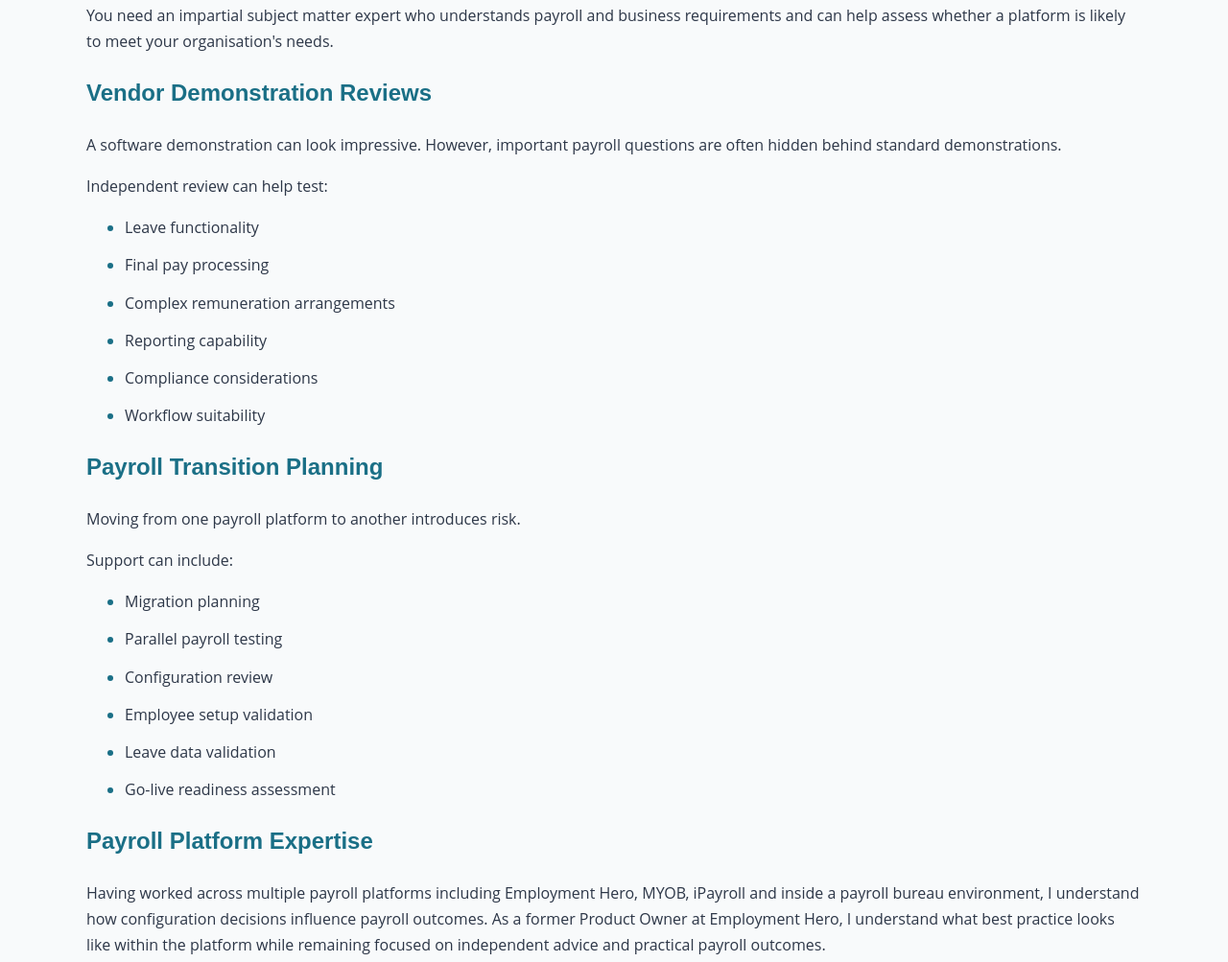
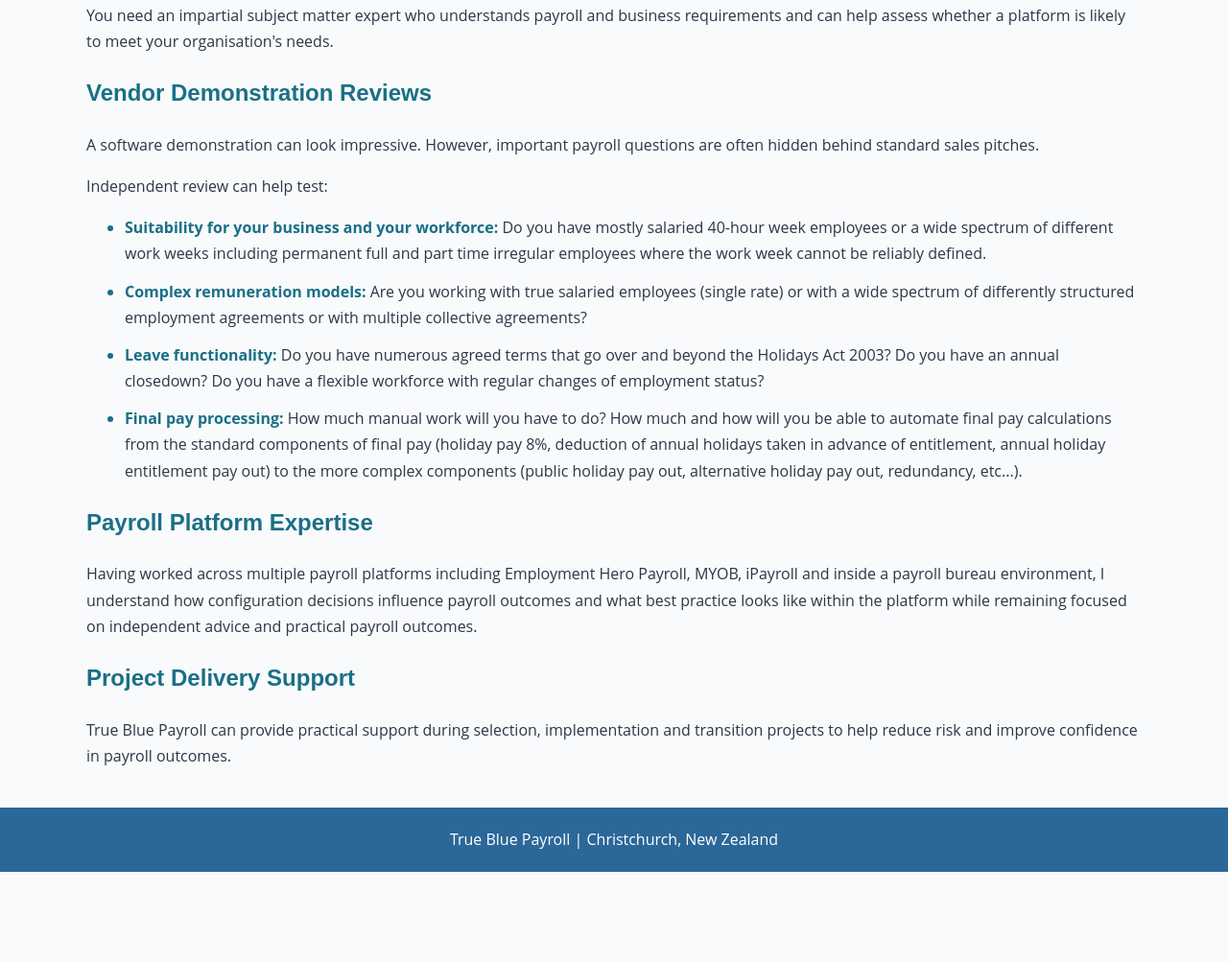
Before and after one commit to GraemeWoodward/TrueBluePayroll, a plain HTML site: page platform-selection-and-transition.html in a window 1280 px wide. Shown: the part 499-1502 px from the top of the page at 96% size. After the commit the page ends 1408 px from the top, so only its background shows below. Drawn offline with Linux system fonts and the light colour scheme.

Commit message:
Tweaked wordingon numerous pages after feedback from Laurence.

```diff
--- a/platform-selection-and-transition.html
+++ b/platform-selection-and-transition.html
@@ -24,7 +24,7 @@
 </header>
 
 <main class="container">
-<h1>Payroll Platform Selection and Transition</h1>
+<h1>Payroll Platform Selection</h1>
 
 <p>Selecting a payroll platform is one of the most important payroll decisions a business makes.</p>
 
@@ -40,19 +40,34 @@
 
 <h2>Vendor Demonstration Reviews</h2>
 
-<p>A software demonstration can look impressive. However, important payroll questions are often hidden behind standard demonstrations.</p>
+<p>A software demonstration can look impressive. However, important payroll questions are often hidden behind standard sales pitches.</p>
 
 <p>Independent review can help test:</p>
 
 <ul>
-<li>Leave functionality</li>
-<li>Final pay processing</li>
-<li>Complex remuneration arrangements</li>
-<li>Reporting capability</li>
-<li>Compliance considerations</li>
-<li>Workflow suitability</li>
+
+<li><strong>Suitability for your business and your workforce:</strong> Do you
+have mostly salaried 40-hour week employees or a wide spectrum of different
+work weeks including permanent full and part time irregular employees where the
+work week cannot be reliably defined.</li>
+
+<li><strong>Complex remuneration models:</strong> Are you working with true
+salaried employees (single rate) or with a wide spectrum of differently
+structured employment agreements or with multiple collective agreements? </li>
+
+<li><strong>Leave functionality:</strong> Do you have numerous agreed terms
+that go over and beyond the Holidays Act 2003? Do you have an annual closedown?
+Do you have a flexible workforce with regular changes of employment status? </li>
+
+<li><strong>Final pay processing:</strong> How much manual work will you have
+to do? How much and how will you be able to automate final pay calculations
+from the standard components of final pay (holiday pay 8%, deduction of annual
+holidays taken in advance of entitlement, annual holiday entitlement pay out)
+to the more complex components (public holiday pay out, alternative holiday pay
+out, redundancy, etc...).</li>
 </ul>
 
+<!--
 <h2>Payroll Transition Planning</h2>
 
 <p>Moving from one payroll platform to another introduces risk.</p>
@@ -67,16 +82,16 @@
 <li>Leave data validation</li>
 <li>Go-live readiness assessment</li>
 </ul>
+-->
 
 <h2>Payroll Platform Expertise</h2>
 
 <p>
 Having worked across multiple payroll platforms including
-Employment Hero, MYOB, iPayroll and inside a payroll bureau environment,
+Employment Hero Payroll, MYOB, iPayroll and inside a payroll bureau environment,
 <!-- Having worked across multiple payroll platforms, -->
-I understand how configuration decisions influence payroll outcomes.
-As a former Product Owner at Employment Hero,
-I understand what best practice looks like within the platform while remaining focused on independent advice and practical payroll outcomes.
+I understand how configuration decisions influence payroll outcomes and
+what best practice looks like within the platform while remaining focused on independent advice and practical payroll outcomes.
 </p>
 
 <h2>Project Delivery Support</h2>
```
Also changed, not shown: employment-hero-consulting.html (+30 -7 lines), payroll-audit-services.html (+2 -3 lines), profile.html (+1 -1 lines).
